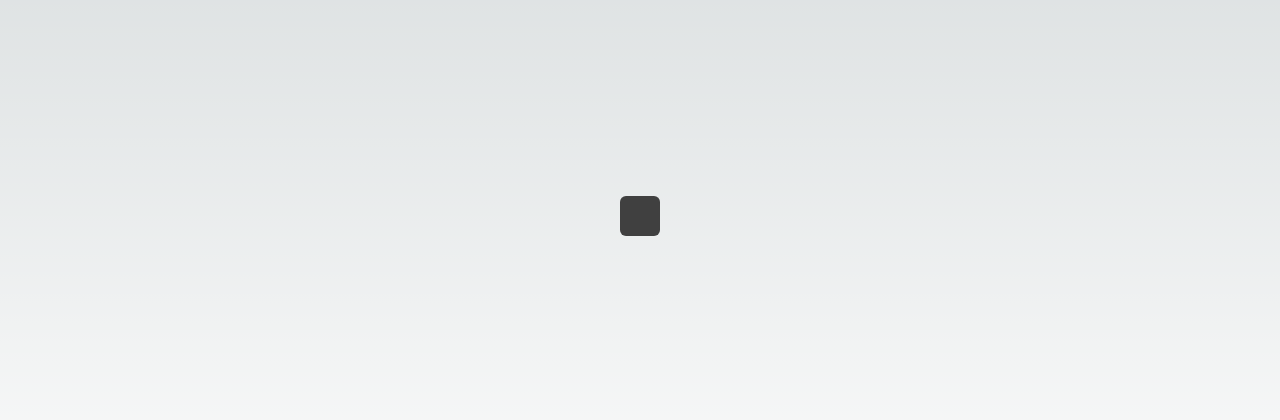
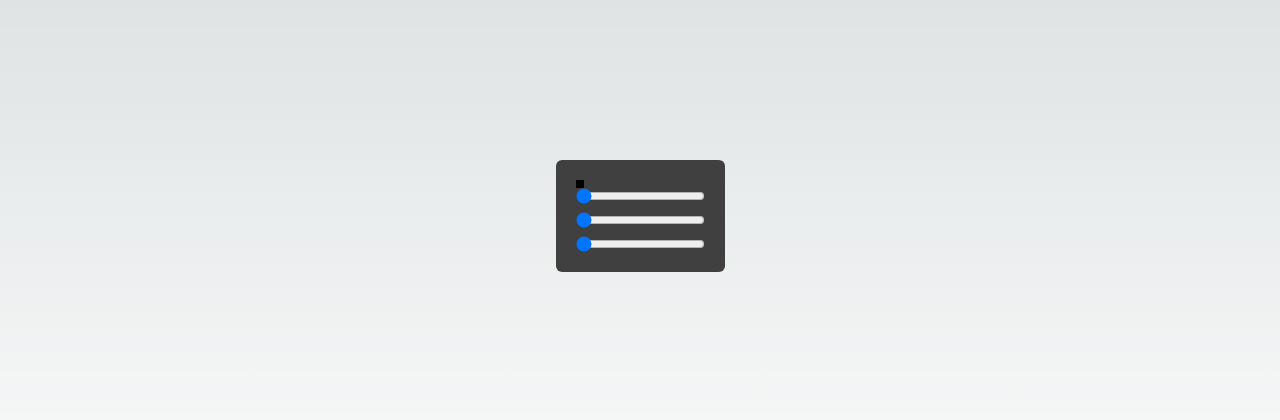
Before and after one commit to HrishikShaji/custom-color-picker, a Next.js app: page / in a window 1280 px wide. Shown: the part 184-604 px from the top of the page. Built offline with nearby package versions, Linux system fonts and the light colour scheme.

Commit message:
slider added

```diff
--- a/app/components/ColorPalette.tsx
+++ b/app/components/ColorPalette.tsx
@@ -1,3 +1,19 @@
+"use client";
+
+import { useState } from "react";
+import { Slider } from "./Slider";
+
 export const ColorPalette = () => {
-  return <div className="p-5 bg-neutral-700 rounded-md"></div>;
+	const [hue, setHue] = useState(0);
+	const [sat, setSat] = useState(0);
+	const [lum, setLum] = useState(0);
+	return (
+		<div className="p-5 bg-neutral-700 rounded-md">
+			<div
+				className="w-2 h-2"
+				style={{ backgroundColor: `hsl(${hue},${sat}%,${lum}%)` }}
+			></div>
+			<Slider hue={hue} sat={sat} lum={lum} setHue={setHue} setLum={setLum} setSat={setSat} />
+		</div>
+	);
 };
--- /dev/null
+++ b/app/components/Slider.tsx
@@ -0,0 +1,45 @@
+import { Dispatch, SetStateAction } from "react";
+
+interface SliderProps {
+  setHue: Dispatch<SetStateAction<number>>;
+  setSat: Dispatch<SetStateAction<number>>;
+  setLum: Dispatch<SetStateAction<number>>;
+  hue: number;
+  sat: number;
+  lum: number;
+}
+
+export const Slider: React.FC<SliderProps> = ({
+  setHue,
+  setSat,
+  setLum,
+  hue,
+  sat,
+  lum,
+}) => {
+  return (
+    <div className="flex flex-col gap-2">
+      <input
+        value={hue}
+        type="range"
+        min="0"
+        max="360"
+        onChange={(e) => setHue(parseInt(e.target.value))}
+      />
+      <input
+        value={sat}
+        type="range"
+        min="0"
+        max="100"
+        onChange={(e) => setSat(parseInt(e.target.value))}
+      />
+      <input
+        value={lum}
+        type="range"
+        min="0"
+        max="100"
+        onChange={(e) => setLum(parseInt(e.target.value))}
+      />
+    </div>
+  );
+};
```
